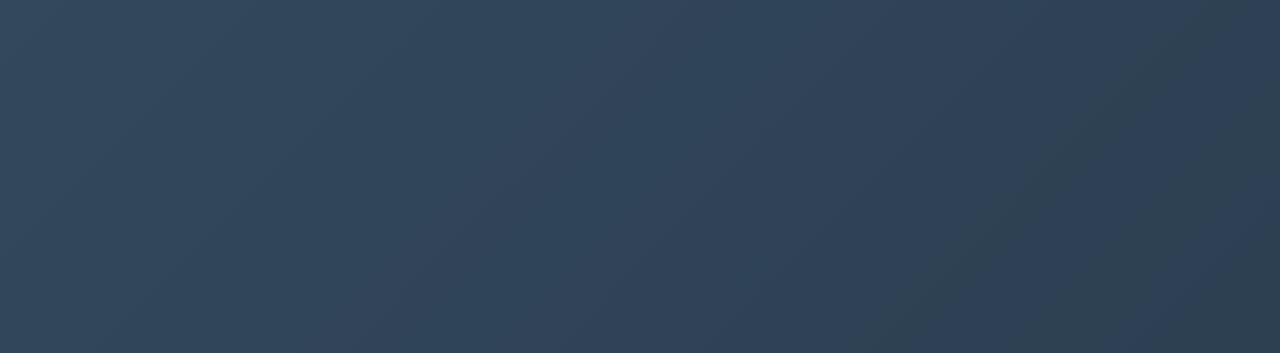
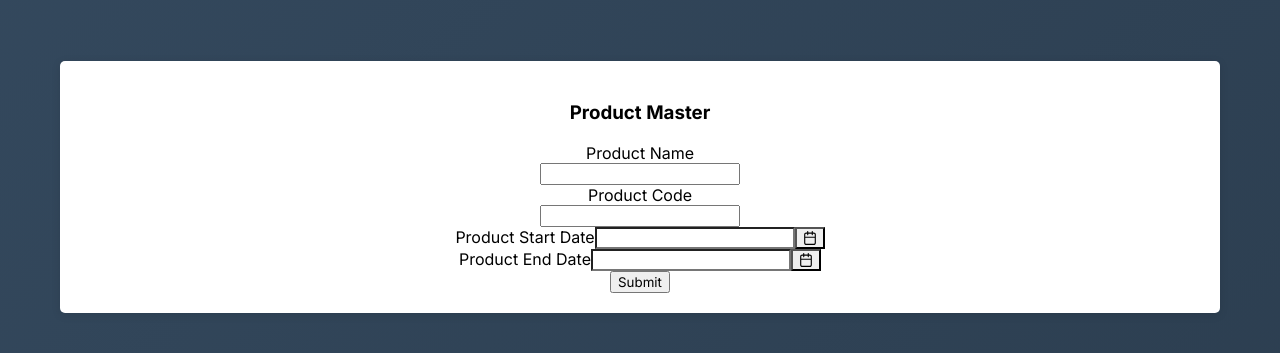
Before and after one commit to lahariyandapalli/Poc_project, a React (Create React App) app: page /product-master in a window 1280 px wide. Before the commit this address had no page. Shown: the part 213-566 px from the top of the page. Built offline with nearby package versions, Linux system fonts and the light colour scheme.

Commit message:
ProductMaster

```diff
--- a/package.json
+++ b/package.json
@@ -8,7 +8,10 @@
     "@testing-library/jest-dom": "^5.17.0",
     "@testing-library/react": "^13.4.0",
     "@testing-library/user-event": "^13.5.0",
+    "bootstrap": "^5.3.2",
+    "primereact": "^10.0.7",
     "react": "^18.2.0",
+    "react-bootstrap": "^2.9.1",
     "react-dom": "^18.2.0",
     "react-icons": "^4.11.0",
     "react-paginate": "^8.2.0",
--- a/src/App.js
+++ b/src/App.js
@@ -8,7 +8,7 @@ import Sign_Up from './Components/Sign_up/Sign_up';
 import Investor from './Components/Investor/Investor';
 import Borrower from './Components/Borrower/Borrower';
 import Corporate_loanpage from './Components/Corporate_loanpage/Corporate_loanpage';
-
+import ProductMaster from './Components/Product/ProductMaster';
 function App() {
   return (
     <BrowserRouter>
@@ -20,6 +20,7 @@ function App() {
           <Route path="/borrower" element={<Borrower />} />
           <Route path="/corporateloan" element={<Corporate_loanpage />} />
           <Route path="/login" element={<LoginManager />} />
+          <Route exact path="/product-master" element={<ProductMaster />} />
         </Routes>
       </div>
     </BrowserRouter>
--- a/src/Components/Home/Home.css
+++ b/src/Components/Home/Home.css
@@ -52,11 +52,10 @@
 
 .image {
   position: absolute;
-  top: 10rem;
+  top: 4rem;
   right:3rem;
-
-  width: 35rem;
-  height: 30rem;
+  width: 30rem;
+  height: 28rem;
   border-top-right-radius: 2.8rem;
   border-bottom-left-radius: 2.8rem;
   margin-left: 3rem;
--- a/src/Components/LoginManager/LoginManager.js
+++ b/src/Components/LoginManager/LoginManager.js
@@ -33,6 +33,9 @@ function LoginManager() {
   const handleNavigateToHome = () => {
     // Use the navigate function to go to the "Home" route
     navigate('/');
+  };
+  const handleNavigateToProductMaster = () => {
+    navigate('/product-master');
   };
 
   return (
@@ -106,15 +109,20 @@ function LoginManager() {
               Didn't receive OTP? <span>Resend OTP</span>
             </p>
             <div className="button-container">
-              <button type="button" onClick={() => handleProceed('back')} className="login-button">
-                Back
-              </button>
           <button
             type="button"
             onClick={handleNavigateToHome}
             className="login-button"
           >
             Submit
+          </button>
+          {/* Add a button to navigate to the ProductMaster component */}
+          <button
+            type="button"
+            onClick={handleNavigateToProductMaster}
+            className="login-button"
+          >
+            Go to Product Master
           </button>
         </div>
           </form>
--- /dev/null
+++ b/src/Components/Product/ProductMaster.css
@@ -0,0 +1,3 @@
+.p-float-label{
+  padding: 15px;
+}
--- /dev/null
+++ b/src/Components/Product/ProductMaster.js
@@ -0,0 +1,35 @@
+// ProductMaster.js
+import React, { useState } from 'react';
+import { InputText } from "primereact/inputtext";
+import { Calendar } from 'primereact/calendar';
+import { Button } from 'primereact/button';
+import "./ProductMaster.css";
+
+export default function BasicDemo() {
+  const [value, setValue] = useState('');
+  const [product, SetProductcode] = useState('');
+  const [date, setDate] = useState(null);
+  const [enddate, setEnddate] = useState(null);
+
+
+  return (
+      <div className="card flex justify-content-center">
+        <h3 className='product-heading'>Product Master</h3>
+        <label htmlFor="productname">Product Name</label>
+          <InputText value={value} onChange={(e) => setValue(e.target.value)} />
+          <label htmlFor="productcode">Product Code</label>
+          <InputText value={product} onChange={(e) => SetProductcode(e.target.product)} />
+          <div className="justify-content">
+          <label htmlFor="productstartdate">Product Start Date</label>
+          <Calendar value={date} onChange={(e) => setDate(e.value)} showIcon />  </div>
+          <div>
+          <label htmlFor="productenddate">Product End Date</label>
+          <Calendar value={enddate} onChange={(e) => setEnddate(e.value)} showIcon />  </div>
+          <div className="justify-content-center">
+            <Button label="Submit" />
+        </div>
+      </div>
+
+
+  )
+}
```
Also changed, not shown: 1 other file (tests, documents, lock files or other folders). Lines whose indentation alone changed are shown as unchanged.
